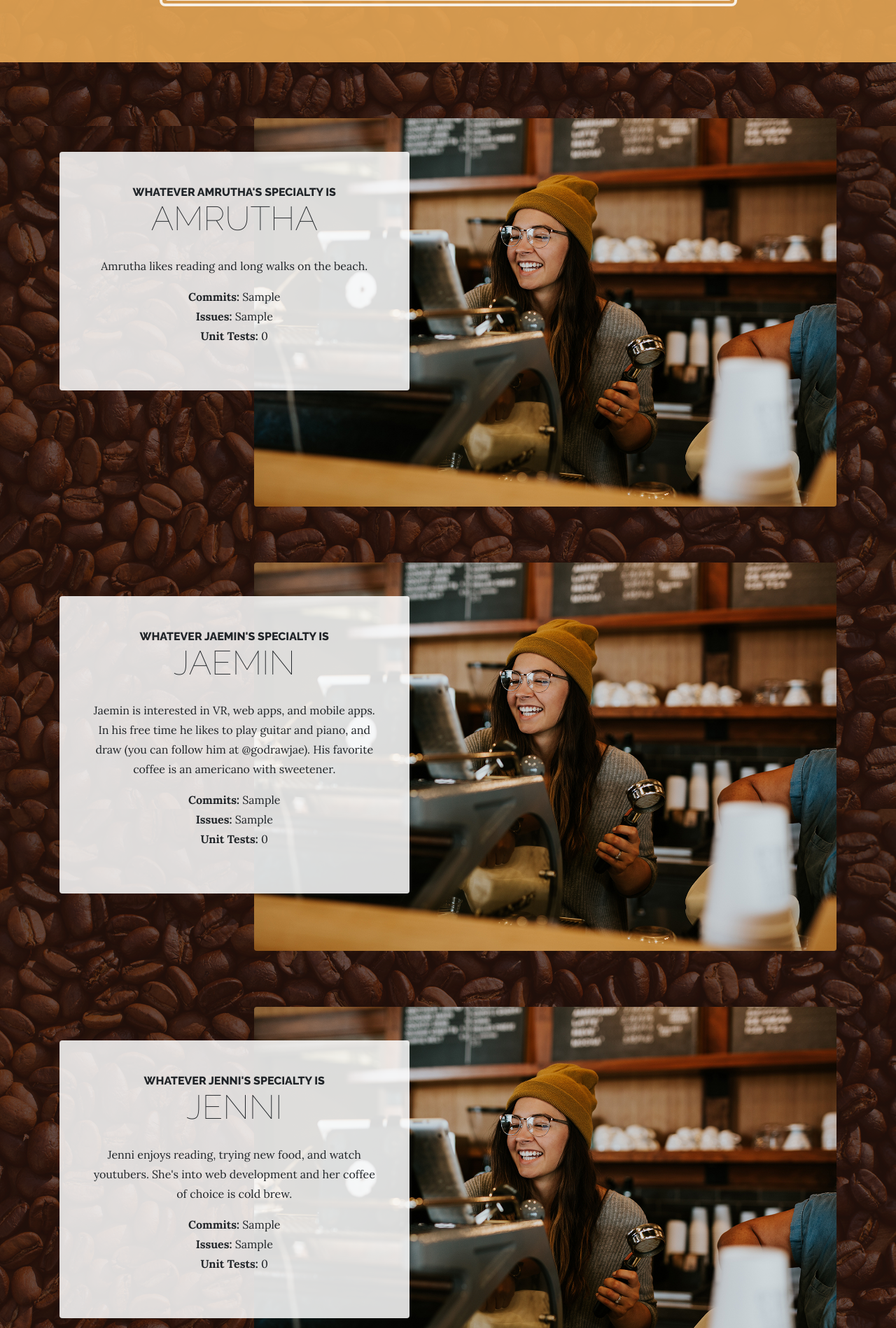
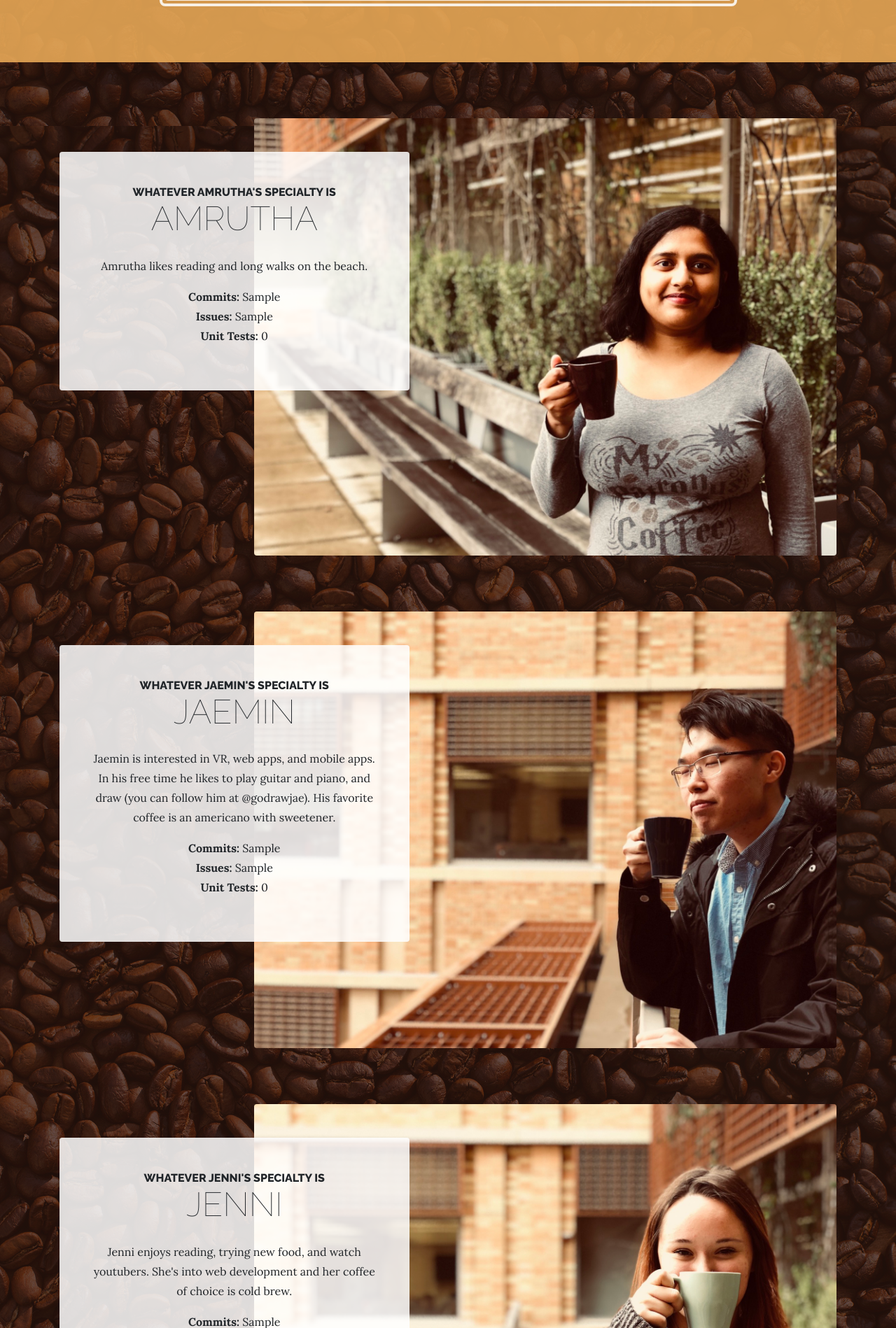
Before and after one commit to sonambenakatti/idb, a Flask app: template templates/about.html in a window 1280 px wide. Shown: the part 796-2694 px from the top of the page at 70% size. Run offline with Flask 2, Linux system fonts and the light colour scheme; the template is opened without the code that fills it: most values are stand-ins (such as "Sample title", 1, 10 or a date in 2020); some libraries are stand-ins or nearby versions.

Commit message:
add photos for about page

```diff
--- a/templates/about.html
+++ b/templates/about.html
@@ -47,7 +47,7 @@
     <section class="page-section clearfix">
       <div class="container">
         <div class="intro">
-          <img class="intro-img img-fluid mb-3 mb-lg-0 rounded" src="/static/img/intro.jpg" alt="Amrutha">
+          <img class="intro-img img-fluid mb-3 mb-lg-0 rounded" src="/static/img/amrutha.jpg" alt="Amrutha">
           <div class="intro-text left-0 text-center bg-faded p-5 rounded">
             <h2 class="section-heading mb-4">
               <span class="section-heading-upper">Whatever Amrutha's specialty is</span>
@@ -68,7 +68,7 @@
     <section class="page-section clearfix">
       <div class="container">
         <div class="intro">
-          <img class="intro-img img-fluid mb-3 mb-lg-0 rounded" src="/static/img/intro.jpg" alt="Jaemin">
+          <img class="intro-img img-fluid mb-3 mb-lg-0 rounded" src="/static/img/jaemin.jpg" alt="Jaemin">
           <div class="intro-text left-0 text-center bg-faded p-5 rounded">
             <h2 class="section-heading mb-4">
               <span class="section-heading-upper">Whatever Jaemin's specialty is</span>
@@ -89,7 +89,7 @@
     <section class="page-section clearfix">
       <div class="container">
         <div class="intro">
-          <img class="intro-img img-fluid mb-3 mb-lg-0 rounded" src="/static/img/intro.jpg" alt="Jenni">
+          <img class="intro-img img-fluid mb-3 mb-lg-0 rounded" src="/static/img/jenni.jpg" alt="Jenni">
           <div class="intro-text left-0 text-center bg-faded p-5 rounded">
             <h2 class="section-heading mb-4">
               <span class="section-heading-upper">Whatever Jenni's specialty is</span>
@@ -110,7 +110,7 @@
     <section class="page-section clearfix">
       <div class="container">
         <div class="intro">
-          <img class="intro-img img-fluid mb-3 mb-lg-0 rounded" src="/static/img/intro.jpg" alt="Ruchi">
+          <img class="intro-img img-fluid mb-3 mb-lg-0 rounded" src="/static/img/ruchi.jpg" alt="Ruchi">
           <div class="intro-text left-0 text-center bg-faded p-5 rounded">
             <h2 class="section-heading mb-4">
               <span class="section-heading-upper">Whatever Ruchi's specialty is</span>
@@ -132,7 +132,7 @@
     <section class="page-section clearfix">
       <div class="container">
         <div class="intro">
-          <img class="intro-img img-fluid mb-3 mb-lg-0 rounded" src="/static/img/intro.jpg" alt="Sonam">
+          <img class="intro-img img-fluid mb-3 mb-lg-0 rounded" src="/static/img/sonam.jpg" alt="Sonam">
           <div class="intro-text left-0 text-center bg-faded p-5 rounded">
             <h2 class="section-heading mb-4">
               <span class="section-heading-upper">Whatever Sonam's specialty is</span>
```
Also changed, not shown: static/img/amrutha.jpg (added), static/img/jaemin.jpg (added), static/img/jenni.jpg (added), static/img/ruchi.jpg (added), static/img/sonam.jpg (added), 2 other files.
